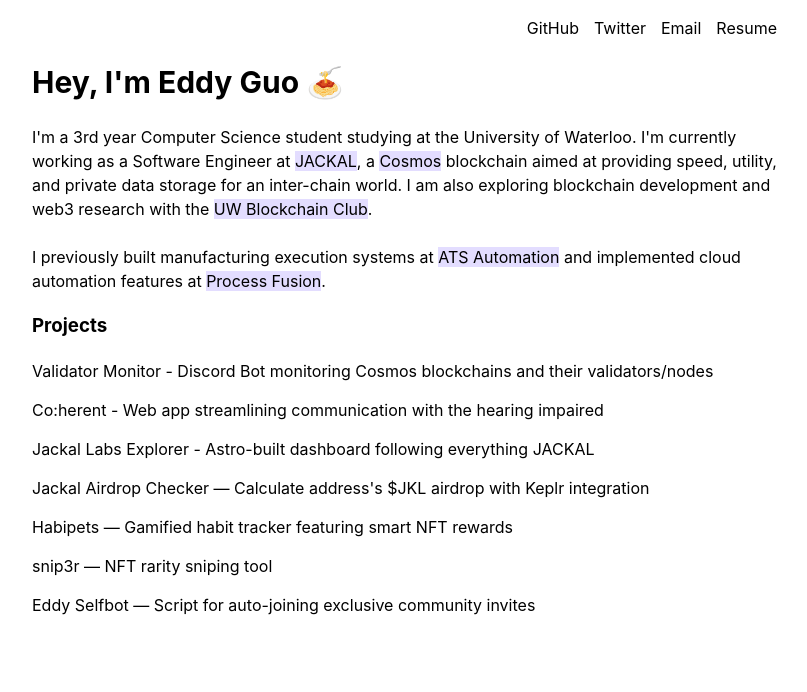
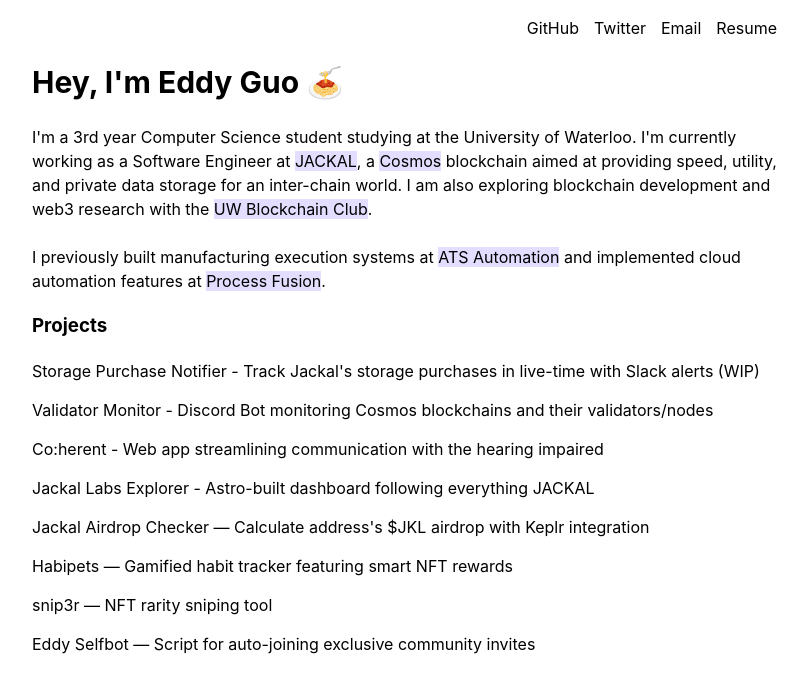
Before and after one commit to eddy-guo/eddyguo-website, a Next.js app: page / in a window 1280 px wide. Shown: the top 692 px of the page, without its empty margins (238-1045 px from the left). Built offline with nearby package versions, Linux system fonts and the light colour scheme.

Commit message:
project add (storage purchase notif)

```diff
--- a/pages/index.js
+++ b/pages/index.js
@@ -69,10 +69,18 @@
         <div className="projects">
           <h3>Projects</h3>
           <ul id="projects-list">
-          <li>
+            <li>
+              <Link href="https://github.com/eddy-guo/storage-purchase-notifier">
+                <a target="_blank">
+                  Storage Purchase Notifier - Track Jackal's storage purchases in live-time with Slack alerts (WIP)
+                </a>
+              </Link>
+            </li>
+            <li>
               <Link href="https://github.com/eddy-guo/validator-monitor">
                 <a target="_blank">
-                  Validator Monitor - Discord Bot monitoring Cosmos blockchains and their validators/nodes
+                  Validator Monitor - Discord Bot monitoring Cosmos blockchains
+                  and their validators/nodes
                 </a>
               </Link>
             </li>
```
